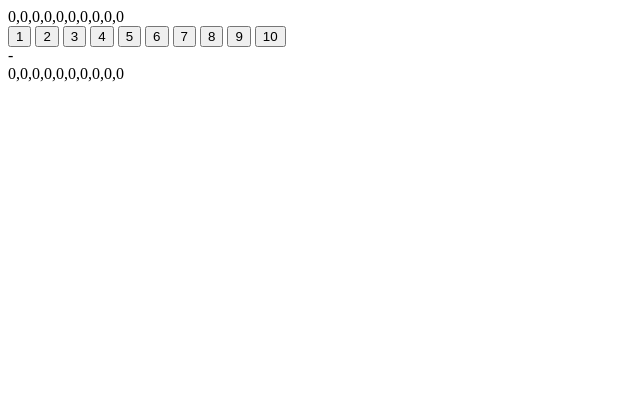
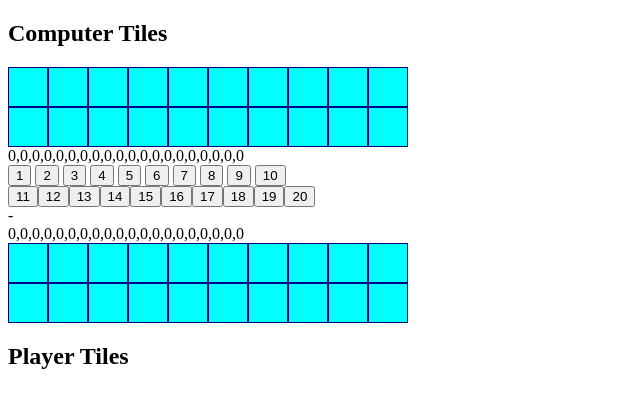
Before and after one commit to mickaub/Battleshipv1, a plain HTML site: page battleship.html in a window 1280 px wide. Shown: the whole page, without its empty margins (0-640 px from the left). Drawn offline with Linux system fonts and the light colour scheme.

Commit message:
add: buttons up to 20

```diff
--- a/battleship.html
+++ b/battleship.html
@@ -7,8 +7,21 @@
 <meta name="viewport" content="width=device-width,initial-scale=1.0" />
 </head>
 <style>
+    .TileDiv{
+        width: 400px;
+        display: flex;
+        flex-wrap: wrap;
+    }
+    .tile{
+        height: 38px;
+        width: 38px;
+        border: solid 1px darkblue;
+        background-color: aqua;
+    }
 </style>
 <body>
+    <h2>Computer Tiles</h2>
+    <div id="PlayerTiles" class="TileDiv"></div>
     <div id="TestSite"></div>
     <button onclick="insert(0)">1</button>
     <button onclick="insert(1)">2</button>
@@ -20,19 +33,48 @@
     <button onclick="insert(7)">8</button>
     <button onclick="insert(8)">9</button>
     <button onclick="insert(9)">10</button>
+    <div id="extraButtons"></div>
     <div id="sunk">-</div>
     <div id="computerView"></div>
+    <div id="ComputerTiles" class="TileDiv"></div>
+    <h2>Player Tiles</h2>
 </body>
 <script>
     let text = new String;
     let array = [];
     let compView = [];
-    for (let i=0;i<10;i++){
+    for (let i=0;i<20;i++){
         array.push(0);
     }
     let compOrder = [];
+    for (let i=0;i<20;i++){
+        compOrder.push(i);
+    }
+    let playerTiles = document.getElementById("PlayerTiles");
+    let ComputerTiles = document.getElementById("ComputerTiles");
+    for (let i=0;i<20;i++){
+        let tile = document.createElement('div');
+        tile.classList.add('tile')
+        tile.id = i;
+        playerTiles.append(tile);
+    }
+    for (let i=0;i<20;i++){
+        let tile = document.createElement('div');
+        tile.classList.add('tile')
+        tile.id = "C" + i;
+        ComputerTiles.append(tile);
+    }
+    let extraButtons = document.getElementById("extraButtons");
     for (let i=0;i<10;i++){
-        compOrder.push(i);
+        let nbv = i + 11;
+        let nbfv = i + 10;
+        let newButton = document.createElement('button');
+        newButton.innerHTML = nbv;
+        newButton.id = "nB" + nbv;
+        newButton.onclick = function (){
+            insert(nbfv);
+        };
+        extraButtons.append(newButton);
     }
 
     text = array;
@@ -77,6 +119,20 @@
         //alerts player the computer is close to victory
         if(compView[ct1] == 1 || compView[ct2] == 1){
             document.getElementById("sunk").innerHTML = "uh-oh";
+            if(compView[ct1] == 1){
+                document.getElementById(`C${ct1}`).style.backgroundColor = "red";
+            }
+            if(compView[ct2] == 1){
+                document.getElementById(`C${ct2}`).style.backgroundColor = "red";
+            }
+        }
+
+        if(text[pt1] == 1){
+            document.getElementById(`${pt1}`).style.backgroundColor = "red";
+        }
+
+        if(text[pt2] == 1){
+            document.getElementById(`${pt2}`).style.backgroundColor = "red";
         }
 
         if(text[pt1] == 1 && text[pt2] == 1){
@@ -101,13 +157,13 @@
     */
     document.getElementById("TestSite").innerHTML = text;
     document.getElementById("computerView").innerHTML = text;
+    /*for (let i=11;i<21;i++){
+        document.getElementById(`nB${i}`).onclick = insert(i);
+    }*/
     shuffle(compOrder);
     shuffle(randomTarget);
 
     console.log(randomTarget);
 
-
-
-
 </script>
 </html>
```
